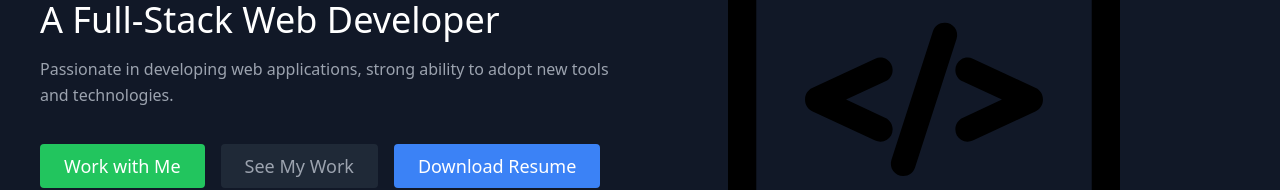
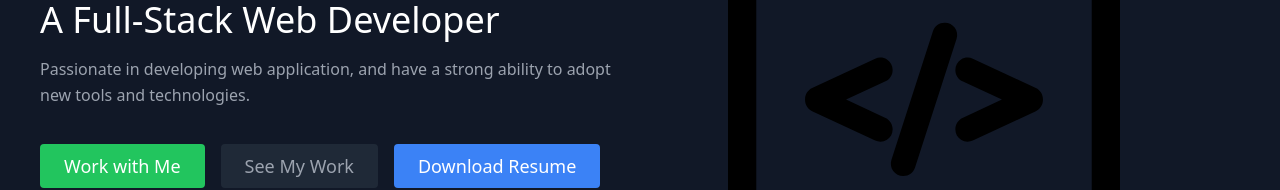
Before and after one commit to hanthienduc/portfolio-site, a React (Create React App) app: page / in a window 1280 px wide. Shown: the part 282-472 px from the top of the page. Built offline with nearby package versions, Linux system fonts and the light colour scheme; the HTML template or start-up script is replaced by a standard one.

Commit message:
edit about section

```diff
--- a/src/components/About.js
+++ b/src/components/About.js
@@ -10,8 +10,7 @@ export default function About() {
             <br className="hidden lg:inline-block" /> A Full-Stack Web Developer
           </h1>
           <p className="mb-8 leading-relaxed">
-            Passionate in developing web applications, strong ability to adopt
-            new tools and technologies.
+          Passionate in developing web application, and have a strong ability to adopt new tools and technologies.
           </p>
           <div className="flex justify-center mt-1">
             <a
```
